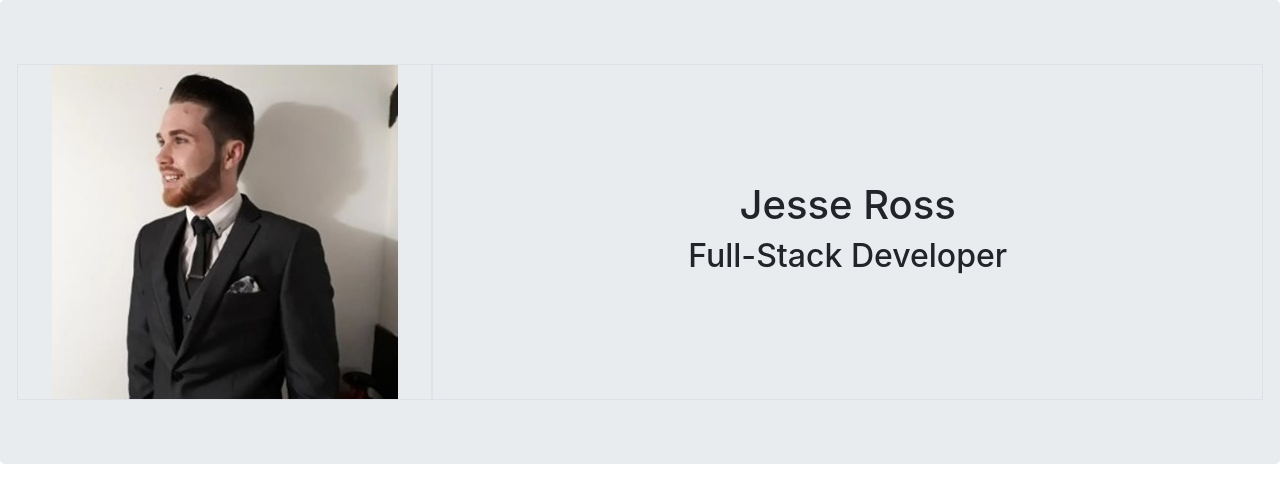
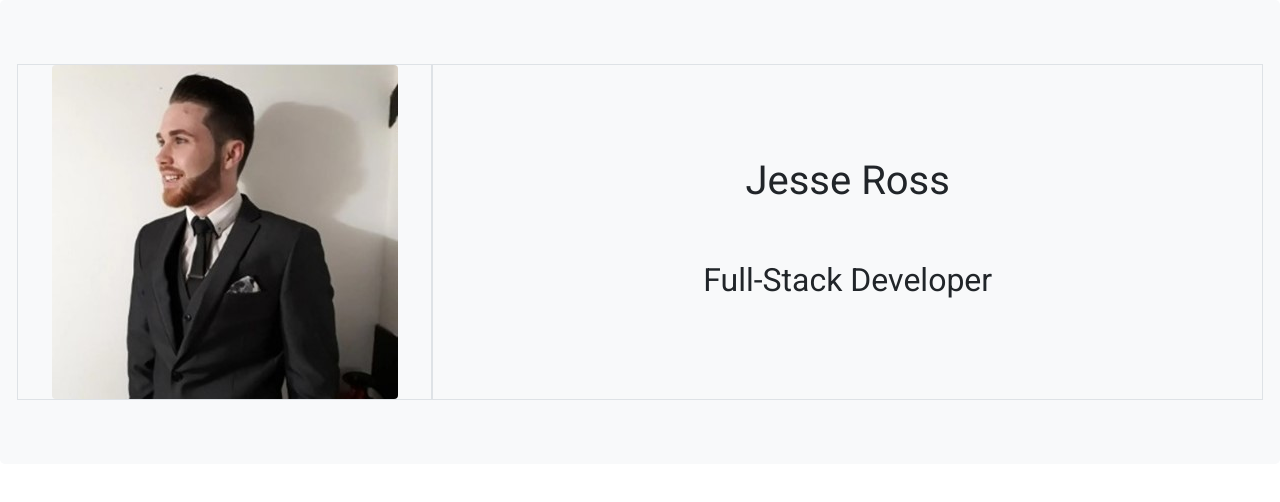
Before and after one commit to JesseRoss001/ResumeJesse, a plain HTML site: page index.html in a window 1280 px wide. Drawn offline with nearby package versions, Linux system fonts and the light colour scheme.

Commit message:
Starting to style the content of the header

```diff
--- /dev/null
+++ b/assets/style.css
@@ -0,0 +1 @@
+* {font-family:  'Roboto', sans-serif;}
--- a/index.html
+++ b/index.html
@@ -9,19 +9,23 @@
     <title> J.Resume</title>
     <link rel="icon" type="png" href="assets/favicons/Head-favicon.png">
     <link rel="stylesheet" href="https://cdn.jsdelivr.net/npm/bootstrap@4.6.2/dist/css/bootstrap.min.css" integrity="sha384-xOolHFLEh07PJGoPkLv1IbcEPTNtaed2xpHsD9ESMhqIYd0nLMwNLD69Npy4HI+N" crossorigin="anonymous">
+    <link rel="preconnect" href="https://fonts.googleapis.com">
+<link rel="preconnect" href="https://fonts.gstatic.com" crossorigin>
+<link href="https://fonts.googleapis.com/css2?family=Roboto:wght@100;400&display=swap" rel="stylesheet">
+<link rel="stylesheet" href="assets/style.css">
 </head>
 <body>
 <header>
-    <div class="jumbotron">
+    <div class="jumbotron bg-light">
     <div class="row ">
         <div class="col-12 col-md-6 col-lg-4 d-flex justify-content-center align-items-center border">
-<img src="assets/images/Header-image.jpg" alt="" class="img-fluid m-auto p-auto ">
+<img src="assets/images/Header-image.jpg" alt="" class="img-fluid rounded ">
         </div>
         <div class="col-12 col-md-6 col-lg-8 d-flex flex-column justify-content-center align-items-center border">
-            <h1>
+            <h1  class="p-md-3 p-lg-4 ">
 Jesse Ross
             </h1>
-            <h2>
+            <h2  class="p-md-3 p-lg-4 ">
 Full-Stack Developer
             </h2>
         </div>
```
